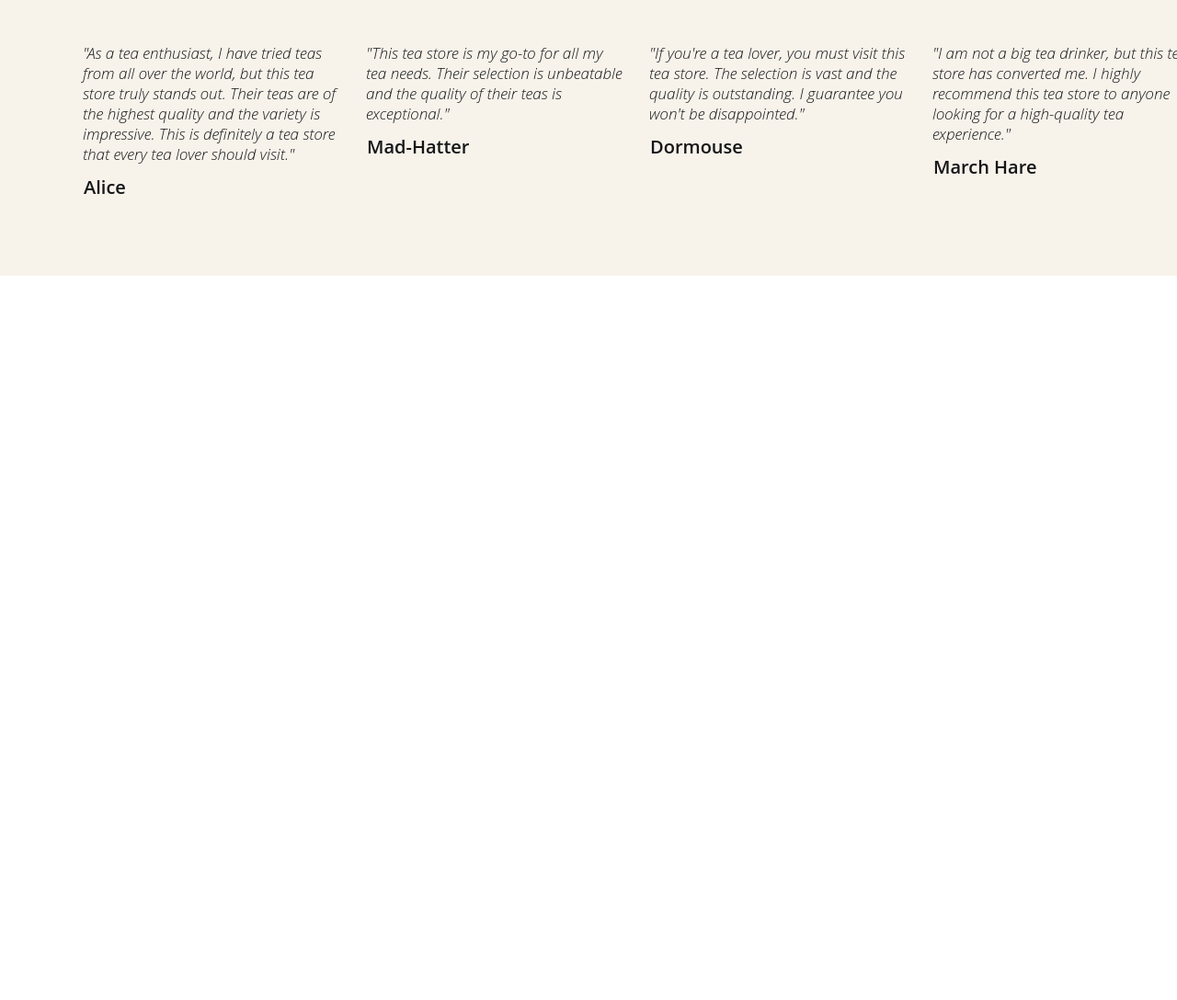
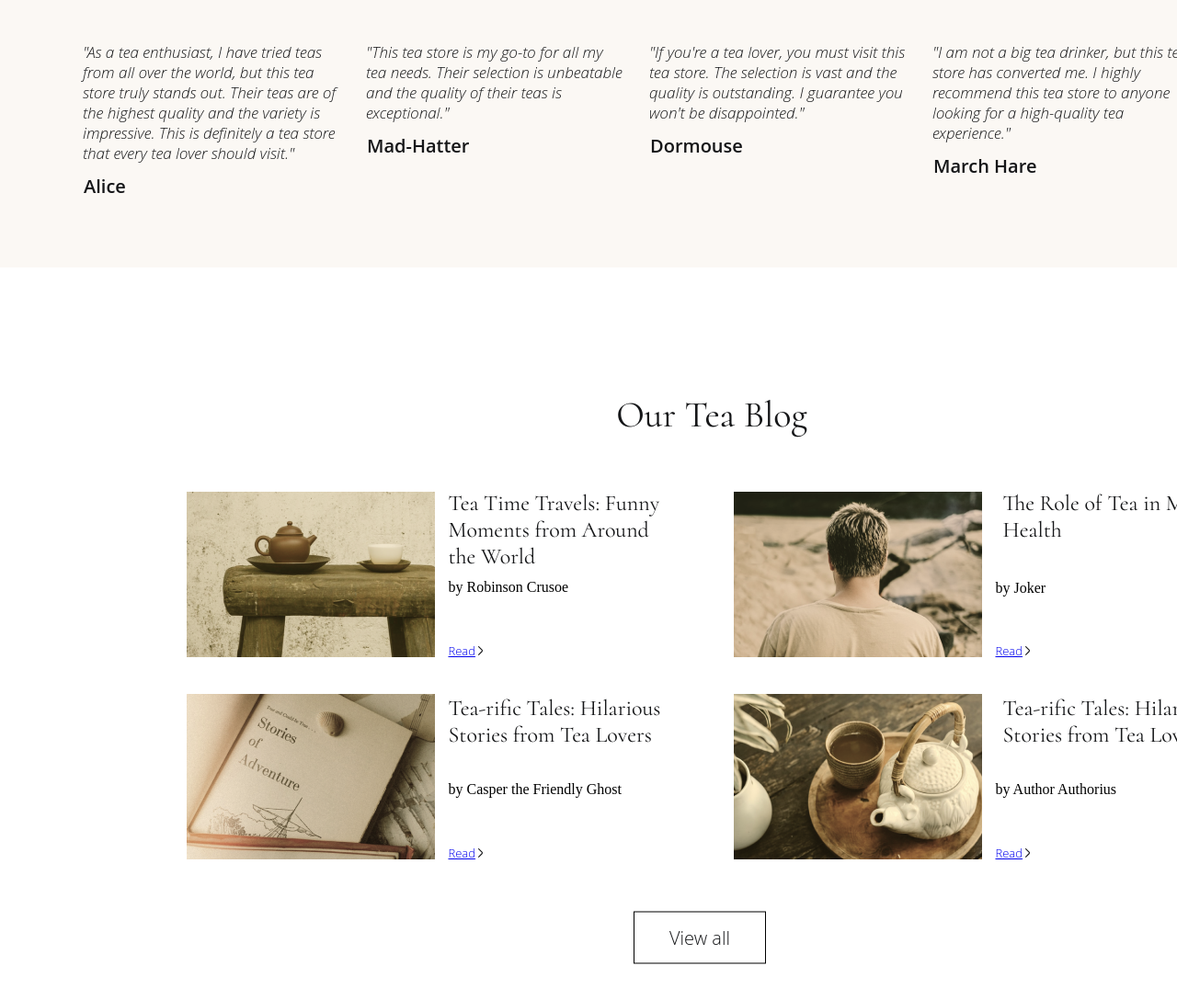
Before and after one commit to maaloznal/layouturban, a plain HTML site: page index.html in a window 1280 px wide. Shown: the part 1060-2148 px from the top of the page at 92% size. Before the commit the page ends 1360 px from the top, so only its background shows below. Drawn offline with Linux system fonts and the light colour scheme; a web font is replaced by a local one.

```diff
--- /dev/null
+++ b/gridstyle.css
@@ -0,0 +1,89 @@
+.parent-grid-block {
+  position: relative;
+  outline: 1px solid red;
+  width: 1142px;
+  height: 623px;
+  margin: 13.38rem 16.06rem 9.37rem 12.5rem;
+  display: grid;
+  outline: 1px solid red;
+  width: 1201px;
+  height: 627px;
+  margin: 80px;
+}
+
+.container-grid-block {
+  margin-top: 106px;
+  display: grid;
+  grid-template-columns: repeat(2, 1fr);
+  grid-template-rows: repeat(2, 1fr);
+  gap: 20px;
+  width: 1142px;
+  height: 400px;
+  outline: 1px solid red;
+}
+
+.block-item {
+  display: grid;
+  grid-template-columns: 1fr 1fr;
+  grid-template-rows: 8fr 1fr;
+  gap: 10px;
+  background-color: lightblue;
+  padding: 5px;
+}
+
+.nested-block-1 {
+  grid-column: 1 / 2;
+  grid-row: 1 / 3;
+}
+
+.nested-block-2 {
+  grid-column: 2 / 3;
+  grid-row: 1 / 2;
+}
+
+.nested-block-4 {
+  grid-column: 2 / 3;
+  grid-row: 2 / 3;
+}
+
+.grid-image {
+  width: 270px;
+  height: 180px;
+}
+
+.nested-block-2 h3 {
+  outline: 1px solid red;
+  width: 252px;
+  height: 86px;
+}
+
+.nested-block-2 span {
+  outline: 1px solid red;
+}
+
+.text-cont h3 {
+  color: var(--Black, #151618);
+  font-family: Cormorant;
+  font-size: 24px;
+  font-style: normal;
+  font-weight: 400;
+  line-height: normal;
+}
+
+.text-cont span {
+  color: var(--Black, #151618);
+  font-family: "Open Sans";
+  font-size: 13px;
+  font-style: normal;
+  font-weight: 300;
+  line-height: normal;
+}
+
+.frame-117 {
+  color: var(--Black, #151618);
+  font-family: "Open Sans";
+  font-size: 13px;
+  font-style: normal;
+  font-weight: 300;
+  line-height: normal;
+}
--- a/index.html
+++ b/index.html
@@ -133,6 +133,85 @@
           </div>
         </div>
       </section>
+      <section class="blog-container">
+        <div class="blog-title-container">
+          <h2 class="blog-title-text">Our Tea Blog</h2>
+        </div>
+        <div class="parent-grid-block">
+          <div class="container-grid-block">
+            <div class="block-item">
+              <div class="nested-block-1">
+                <img src="images\Rectangle 72.png" alt="img"  />
+              </div>
+              <div class="nested-block-2">
+                <div class="text-cont">
+                  <h3 id="text-nested-block-1">Tea Time Travels: Funny Moments from Around the World</h3>
+                </div>
+                <span>by Robinson Crusoe</span>
+              </div>
+              <div class="nested-block-4">
+                <div class="frame-117">
+                  <a href="#">Read</a> <img src="icons\icon (3).svg" alt="icon" />
+                </div>
+              </div>
+            </div>
+            <div class="block-item">
+              <div class="nested-block-1">
+                <img  src="images\Rectangle 72 (2).png" alt="img" />
+              </div>
+              <div class="nested-block-2">
+                <div class="text-cont">
+                  <h3 id="text-block-2">The Role of Tea in Mental Health</h3>
+                  <div class="span-edit-block-2"></div>
+                </div>
+                <span>by Joker</span>
+              </div>
+              <div class="nested-block-4">
+                <div class="frame-117">
+                  <a href="#">Read</a> <img src="icons\icon (3).svg" alt="icon" />
+                </div>
+              </div>
+            </div>
+            <div class="block-item">
+              <div class="nested-block-1">
+                <img src="images\Rectangle 72 (1).png" alt="img" />
+              </div>
+              <div class="nested-block-2">
+                <div class="text-cont">
+                  <h3 id="text-block-3">Tea-rific Tales: Hilarious Stories from Tea Lovers</h3>
+                  <div class="span-edit-block-3"></div>
+                </div>
+                <span>by Casper the Friendly Ghost</span>
+              </div>
+              <div class="nested-block-4">
+                <div class="frame-117">
+                  <a href="#">Read</a> <img src="icons\icon (3).svg" alt="icon" />
+                </div>
+              </div>
+            </div>
+            <div class="block-item">
+              <div class="nested-block-1">
+                <img src="images\Rectangle 72 (3).png" alt="img" />
+              </div>
+              <div class="nested-block-2">
+                <div class="text-cont">
+                  <h3 id="text-block-4">Tea-rific Tales: Hilarious Stories from Tea Lovers</h3>
+                  <div class="span-edit-block-4"></div>
+                </div>
+                <span>by Author Authorius</span>
+              </div>
+              <div class="nested-block-4">
+                <div class="frame-117">
+                  <a href="#">Read</a> <img src="icons\icon (3).svg" alt="icon" />
+                </div>
+              </div>
+            </div>
+          </div>
+        </div>
+        <div class="blog-button">
+          <a href="#">View all</a>
+        </div>
+      </section>
     </main>
     <footer></footer>
   </body>
--- a/style.css
+++ b/style.css
@@ -63,6 +63,8 @@ body {
 }
 
 .navbar-menu li a {
+  font-size: 18px;
+  color: #333;
   text-decoration: none;
   padding: 33px;
   padding-right: 30px;
@@ -199,6 +201,9 @@ span#span-text::before {
 }
 
 h3.text-for-frame {
+  font-size: 24px;
+  font-weight: 300;
+  color: #333;
   margin-left: 5px;
   margin-top: 7px;
 }
@@ -213,6 +218,7 @@ div.testimonials-text {
 }
 
 .testimonials-text h2 {
+  padding-top: 8px;
   padding-left: 98px;
   color: var(--Black, #151618);
   font-family: Cormorant;
@@ -277,6 +283,169 @@ span .reviewer {
   position: absolute;
   width: 1600px;
   height: 397px;
-  background-color: #f7f2ea;
+  opacity: 0.5;
+  background-color: rgba(247, 242, 234, 1);
   z-index: -1;
 }
+
+section.blog-container {
+  display: flex;
+  flex-direction: column;
+  position: relative;
+  width: 1142px;
+  height: 623px;
+  margin: 13.38rem 16.06rem 9.37rem 12.5rem;
+}
+
+.blog-title-text {
+  transform: translate(-50%, -50%);
+  left: 574px;
+  top: -12px;
+  position: absolute;
+  text-align: center;
+  color: var(--Black, #151618);
+  font-family: Cormorant;
+  font-size: 2.5rem;
+  font-style: normal;
+  font-weight: 400;
+  line-height: normal;
+}
+
+.parent-grid-block {
+  position: relative;
+  display: grid;
+  width: 1201px;
+  height: 627px;
+}
+
+.container-grid-block {
+  margin-top: 106px;
+  display: grid;
+  grid-template-columns: repeat(2, 1fr);
+  grid-template-rows: repeat(2, 1fr);
+  gap: 20px;
+  width: 1170px;
+  height: 400px;
+}
+
+.block-item {
+  display: grid;
+  grid-template-columns: 1fr 1fr;
+  grid-template-rows: 8fr 1fr;
+  padding: 5px;
+}
+
+.nested-block-1 {
+  grid-column: 1 / 2;
+  grid-row: 1 / 3;
+}
+
+.nested-block-2 {
+  grid-column: 2 / 3;
+  grid-row: 1 / 2;
+}
+
+.nested-block-4 {
+  grid-column: 2 / 3;
+  grid-row: 2 / 3;
+}
+
+.text-cont h3 {
+  color: var(--Black, #151618);
+  font-family: Cormorant;
+  font-size: 24px;
+  font-style: normal;
+  font-weight: 400;
+  line-height: normal;
+}
+
+.text-cont span {
+  color: var(--Black, #151618);
+  font-family: "Open Sans";
+  font-size: 13px;
+  font-style: normal;
+  font-weight: 300;
+  line-height: normal;
+}
+
+.frame-117 {
+  margin-top: -11px;
+  color: var(--Black, #151618);
+  font-family: "Open Sans";
+  font-size: 13px;
+  font-style: normal;
+  font-weight: 300;
+  line-height: normal;
+}
+
+.nested-block-1 {
+  margin-top: -6px;
+  margin-bottom: 12px;
+  margin-left: -2px;
+}
+
+.nested-block-2 {
+  margin-top: -32px;
+}
+
+.span-edit-block-4 {
+  height: 12px;
+}
+
+.span-edit-block-3 {
+  height: 12px;
+}
+
+.span-edit-block-2 {
+  height: 16px;
+}
+
+h3#text-block-4 {
+  margin-top: 27px;
+  margin-left: 8px;
+}
+
+h3#text-block-3 {
+  margin-top: 27px;
+}
+
+h3#text-block-2 {
+  margin-left: 8px;
+}
+
+#text-nested-block-1 {
+  width: 250px;
+  margin-bottom: 10px;
+}
+
+.blog-button {
+  display: flex;
+  justify-content: space-around;
+  align-items: center;
+  transform: translate(-50%, -50%);
+  left: 561px;
+  bottom: -3%;
+  position: absolute;
+  text-align: center;
+  width: 146px;
+  height: 51px;
+}
+
+.blog-button a {
+  color: var(--Black, #151618);
+  font-family: "Open Sans";
+  font-size: 20px;
+  font-style: normal;
+  font-weight: 300;
+  line-height: normal;
+  text-decoration: none;
+  padding: 14px 38px;
+  cursor: pointer;
+  border: 1px solid black;
+}
+
+span.nested-block-2{
+  font-size: 13px;
+  font-weight: 300;
+  color: #333;
+}
```
Also changed, not shown: grifindex.html (added, +79 -0 lines), icons/icon (3).svg (added), images/Rectangle 72 (1).png (added), images/Rectangle 72 (2).png (added), images/Rectangle 72 (3).png (added), images/Rectangle 72.png (added).
